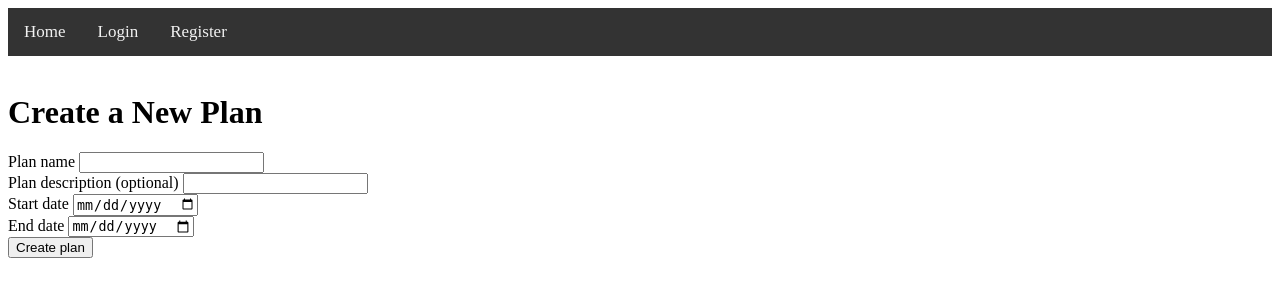
After one commit to KalleFruitema/trip_planner_app, a Flask app: page /create_plan in a window 1280 px wide. The commit adds this page. Shown: the top 300 px of the page. Run offline with Flask 3, Linux system fonts and the light colour scheme; some libraries are stand-ins or nearby versions.

Commit message:
plannen kunnen gemaakt worden

```diff
--- a/src/app.py
+++ b/src/app.py
@@ -1,10 +1,10 @@
-from forms import LoginForm, RegistrationForm, TimespanSelectionForm
-from models import User
+from uuid import uuid4
+from forms import LoginForm, RegistrationForm, JoinPlanForm, CreatePlanForm
+from models import User, Plan
 from database import db
 
 from datetime import date, datetime
 from flask import Flask, render_template, request, redirect, url_for, flash, session
-from flask_sqlalchemy import SQLAlchemy
 from werkzeug.security import generate_password_hash, check_password_hash
 
 
@@ -55,10 +55,90 @@ def logout():
     return redirect(url_for('home'))
 
 
-@app.route("/")
+@app.route("/create_plan", methods=['GET', 'POST'])
+def create_plan():
+    form = CreatePlanForm()
+    if form.validate_on_submit():
+        name = form.name.data
+        description = form.description.data
+        start_date = form.start_date.data
+        end_date = form.end_date.data
+        if date.strftime(start_date, format='%Y-%m-%d') > date.strftime(end_date, format='%Y-%m-%d'):
+            flash('Start date is before end date.', 'danger')
+        else:
+            plan_code = str(uuid4())
+            user = User.query.filter_by(username=session['username']).first()
+            plan = Plan(name=name, description=description, plan_code=plan_code, start_date=start_date, end_date=end_date, owner_id=user.id)
+            if user:
+                plan.users.append(user)
+                db.session.add(plan)
+                db.session.commit()
+                flash('Plan created successfully!', 'success')
+                return redirect(url_for('view_plan', plan_code=plan.plan_code))
+            else:
+                flash('You need to be logged in to create a plan.', 'danger')
+                return redirect(url_for("home"))
+
+    return render_template("create_plan.html",
+                           form=form)
+
+
+@app.route('/plan/<plan_code>', methods=['GET', 'POST'])
+def view_plan(plan_code):
+    plan = Plan.query.filter_by(plan_code=plan_code).first_or_404()
+    user = User.query.filter_by(username=session['username']).first()
+    if request.method == "POST":
+        to_kick_id = request.form.get("to_kick_id")
+        print(to_kick_id)
+        user_to_kick = User.query.get(to_kick_id)
+        print(user_to_kick.username)
+        plan.users.remove(user_to_kick)
+        db.session.commit()
+        flash(f"User \"{user_to_kick.username}\" kicked succesfully!", "succes")
+    return render_template('view_plan.html', plan=plan, viewer=user)
+
+
+@app.route('/plan/<plan_code>/leave', methods=['GET', 'POST'])
+def leave_plan(plan_code):
+    plan = Plan.query.filter_by(plan_code=plan_code).first_or_404()
+    user = User.query.filter_by(username=session['username']).first()
+    if user:
+        if plan and user in plan.users:
+            plan.users.remove(user)
+            db.session.commit()
+            flash('You have left the plan.', 'success')
+        else:
+            flash('You are not a member of this plan.', 'danger')
+    else:
+        flash('You need to be logged in to leave a plan.', 'danger')
+    return render_template('view_plan.html', plan=plan)
+
+
+@app.route("/", methods=['GET', 'POST'])
 def home():
+    form = JoinPlanForm()
+    plans = []
+    if "logged_in" in session and session["logged_in"]:
+        user = User.query.filter_by(username=session['username']).first()
+        if user:
+            plans = user.plans.all()
+    if form.validate_on_submit():
+        existing_plan = Plan.query.filter_by(plan_code=form.plan_code.data).first()
+        if existing_plan is None:
+            flash('Plan with this code doesnt exist. Perhaps you made a typo?', 'danger')
+        else:
+            user = User.query.filter_by(username=session['username']).first()
+            if user:
+                existing_plan.users.append(user)
+                db.session.add(existing_plan)
+                db.session.commit()
+                return redirect(url_for('view_plan', plan_code=existing_plan.plan_code))
+
+
     return render_template("home.html",
-                           username="Kalle")
+                           username="Kalle",
+                           form=form,
+                           plans=plans)
 
 
 if __name__ == '__main__':
--- a/src/forms.py
+++ b/src/forms.py
@@ -1,5 +1,5 @@
 from flask_wtf import FlaskForm
-from wtforms import DateField, SubmitField, StringField, PasswordField
+from wtforms import DateField, SubmitField, StringField, PasswordField, SelectField
 from wtforms.validators import DataRequired, Length, EqualTo
 
 
@@ -16,7 +16,14 @@ class RegistrationForm(FlaskForm):
     submit = SubmitField('Sign Up')
 
 
-class TimespanSelectionForm(FlaskForm):
-    start_date = DateField('start_date', format='%d-%m-%Y')
-    end_date = DateField('end_date', format='%d-%m-%Y')
+class JoinPlanForm(FlaskForm):
+    plan_code = StringField('Plan Code')
     submit = SubmitField('Submit')
+
+
+class CreatePlanForm(FlaskForm):
+    name = StringField('Plan name', validators=[DataRequired()])
+    description = StringField('Plan description (optional)')
+    start_date = DateField('Start date', format='%Y-%m-%d', validators=[DataRequired()])
+    end_date = DateField('End date', format='%Y-%m-%d', validators=[DataRequired()])
+    submit = SubmitField('Create plan')
--- a/src/models.py
+++ b/src/models.py
@@ -12,7 +12,12 @@ class Plan(db.Model):
     id = db.Column(db.Integer, primary_key=True)
     name = db.Column(db.String(100), nullable=False)
     description = db.Column(db.Text)
+    plan_code = db.Column(db.String(36), unique=True, nullable=False)
+    start_date = db.Column(db.Date, nullable=False)
+    end_date = db.Column(db.Date, nullable=False)
+    owner_id = db.Column(db.Integer, db.ForeignKey('user.id'), nullable=False)
 
+    owner = db.relationship('User', foreign_keys=[owner_id])
     users = db.relationship('User', secondary='plans_users', backref=db.backref('plans', lazy='dynamic'))
 
 plans_users = db.Table('plans_users',
--- a/static/style.css
+++ b/static/style.css
@@ -0,0 +1,19 @@
+.topnav {
+    background-color: #333;
+    overflow: hidden;
+    margin-bottom: 3%;
+}
+
+.topnav a {
+    float: left;
+    color: #f2f2f2;
+    text-align: center;
+    padding: 14px 16px;
+    text-decoration: none;
+    font-size: 17px;
+}
+
+.topnav a:hover {
+    background-color: #ddd;
+    color: black;
+}
--- a/templates/base.html
+++ b/templates/base.html
@@ -9,6 +9,16 @@
         <meta name="viewport" content="width=device-width, initial-scale=1">
         <link rel="stylesheet" href="../static/style.css">
     </head>
+    <div class="topnav">
+        <a href="/">Home</a>
+        {% if session["logged_in"] %}
+            <a href="/create_plan">Create plan</a>
+            <a href="/logout">Logout</a>
+        {% else %}
+            <a href="/login">Login</a>
+            <a href="/register">Register</a>
+        {% endif %}
+    </div>
     <body>
         <div>
             {% with messages = get_flashed_messages(with_categories=true) %}
@@ -27,9 +37,7 @@
             {% endwith %}
 
         </div>
-        {% block content %}
-
-        {% endblock %}
+        {% block content %}{% endblock %}
         <script src="https://code.jquery.com/jquery-3.3.1.slim.min.js"></script>
         <script src="https://cdnjs.cloudflare.com/ajax/libs/popper.js/1.14.7/umd/popper.min.js"></script>
         <script src="https://stackpath.bootstrapcdn.com/bootstrap/4.3.1/js/bootstrap.min.js"></script>
--- /dev/null
+++ b/templates/create_plan.html
@@ -0,0 +1,50 @@
+{% extends "base.html" %}
+
+{% block title %}Create plan{% endblock %}
+
+{% block content %}
+    <h1>Create a New Plan</h1>
+    <form method="POST">
+        {{ form.hidden_tag() }}
+        <div class="form-group">
+            <label for="name">{{ form.name.label }}</label>
+            {{ form.name(class="form-control", id="name") }}
+            {% if form.name.errors %}
+                <div class="alert alert-danger">
+                    {% for error in form.name.errors %}
+                        <span>{{ error }}</span>
+                    {% endfor %}
+                </div>
+            {% endif %}
+        </div>
+        <div class="form-group">
+            <label for="description">{{ form.description.label }}</label>
+            {{ form.description(class="form-control", id="description") }}
+        </div>
+        <div class="form-group">
+            <label for="start_date">{{ form.start_date.label }}</label>
+            {{ form.start_date(class="form-control", id="start_date", type="date") }}
+            {% if form.start_date.errors %}
+                <div class="alert alert-danger">
+                    {% for error in form.start_date.errors %}
+                        <span>{{ error }}</span>
+                    {% endfor %}
+                </div>
+            {% endif %}
+        </div>
+        <div class="form-group">
+            <label for="end_date">{{ form.end_date.label }}</label>
+            {{ form.end_date(class="form-control", id="end_date", type="date") }}
+            {% if form.end_date.errors %}
+                <div class="alert alert-danger">
+                    {% for error in form.end_date.errors %}
+                        <span>{{ error }}</span>
+                    {% endfor %}
+                </div>
+            {% endif %}
+        </div>
+        <div class="form-group">
+            <input type="submit" value="Create plan">
+        </div>
+    </form>
+{% endblock %}
--- a/templates/login.html
+++ b/templates/login.html
@@ -6,7 +6,7 @@
     <h1>Login</h1>
     <form method="POST" action="{{ url_for('login') }}">
         {{ form.hidden_tag() }}
-        <div>
+        <div class="username_field">
             {{ form.username.label }}<br>
             {{ form.username(size=32) }}<br>
             {% for error in form.username.errors %}
```
Also changed, not shown: templates/home.html (+23 -1 lines), templates/register.html (+4 -4 lines), templates/view_plan.html (added, +30 -0 lines), instance/site.db, 1 other file.
